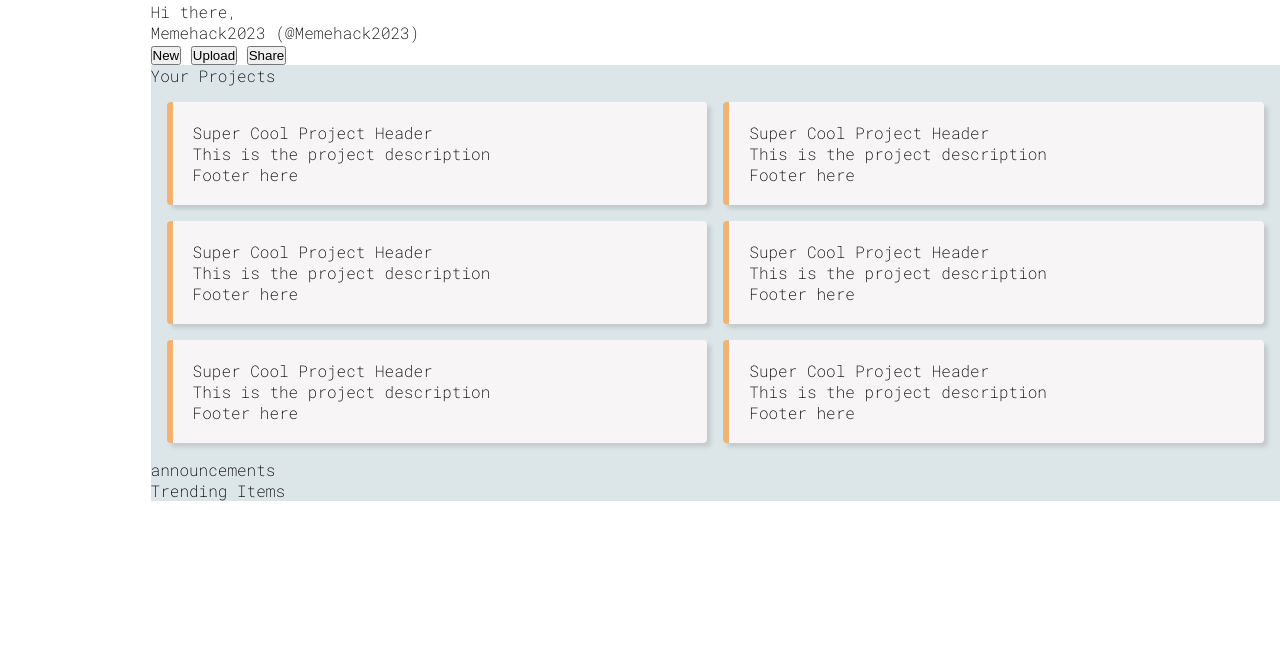
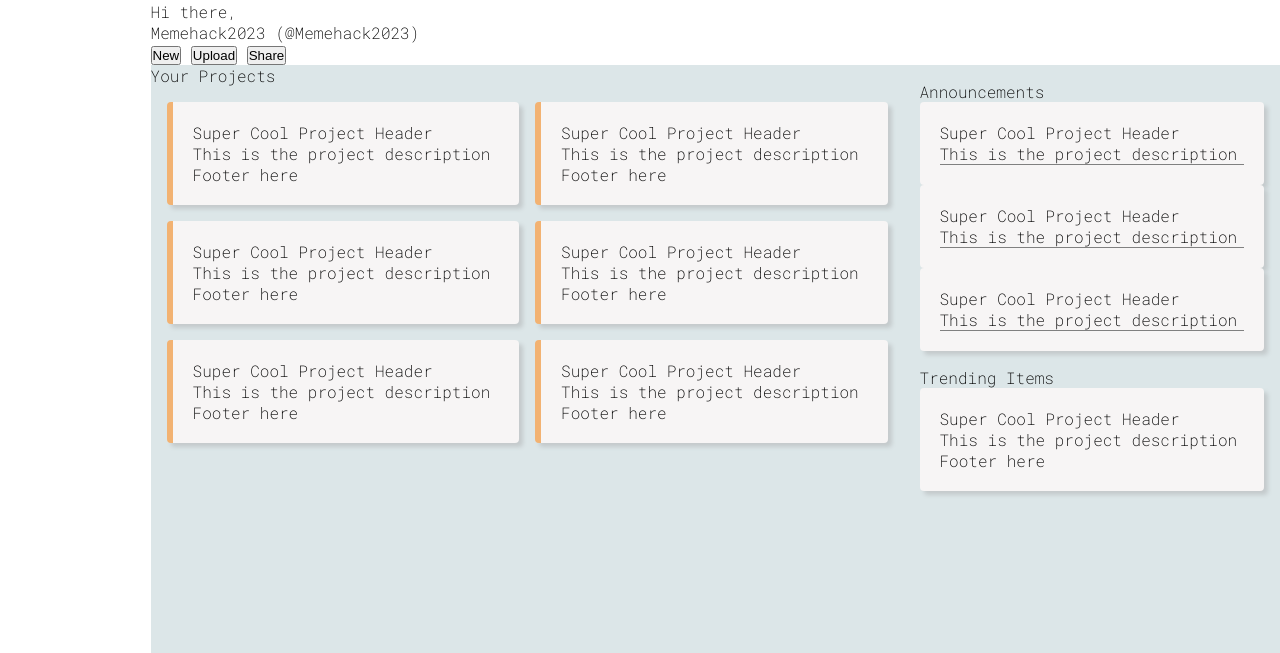
Before and after one commit to chucoyos/dashboard-project, a plain HTML site: page index.html in a window 1280 px wide. Shown: the part 154-807 px from the top of the page. Drawn offline with Linux system fonts and the light colour scheme.

Commit message:
Add trending section

```diff
--- a/css/style.css
+++ b/css/style.css
@@ -31,19 +31,36 @@
 .main{
     grid-area: main;
     background-color: var(--main-background-color);
+    display: grid;
+    grid-template-columns: 2fr 1fr;
 }
 
 .card-container{
     display: grid;
+
+}
+
+.projects > .card-container{
     grid-template-columns: 1fr 1fr;
     margin: 16px;
     gap: 16PX;
 }
-
-.projects > .card-container > .card{
-    padding: 20px;
-    border-left: 6px solid var(--card-border-color);
+.card{
     border-radius: 4px;
     background-color: var(--card-background-color);
     box-shadow: 4px 4px 4px rgb(196, 202, 204);
+    padding: 20px;
 }
+.projects > .card-container > .card{
+    border-left: 6px solid var(--card-border-color);
+}
+.announcements .card-description{
+  border-bottom: 1px solid gray;
+}
+
+.wrapper {
+    display: grid;
+    grid-template-rows: 1fr 1fr;
+    gap: 16px;
+    margin: 16px;
+}
--- a/index.html
+++ b/index.html
@@ -99,8 +99,43 @@
 
         </div><!--End card container-->
       </section>
-      <section class="announcements">announcements</section>
-      <section class="trending">Trending Items</section>
+      <div class="wrapper">
+        <section class="announcements">
+          <header>Announcements</header>
+          <div class="card-container">
+
+            <article class="card">
+              <header class="card-header">Super Cool Project Header</header>
+              <div class="card-description">
+                This is the project description
+              </div>
+            </article>
+            <article class="card">
+              <header class="card-header">Super Cool Project Header</header>
+              <div class="card-description">
+                This is the project description
+              </div>
+            </article>
+            <article class="card">
+              <header class="card-header">Super Cool Project Header</header>
+              <div class="card-description">
+                This is the project description
+              </div>
+            </article>
+          </div><!--End card container-->
+
+        </section>
+        <section class="trending">
+          <header>Trending Items</header>
+          <article class="card">
+            <header class="card-header">Super Cool Project Header</header>
+            <div class="card-description">
+              This is the project description
+            </div>
+            <footer>Footer here</footer>
+          </article>
+        </section>
+      </div> <!--End wrapper-->
     </main><!--End main-->
     <div class="sidebar">Side bar</div>
   </div>
```
